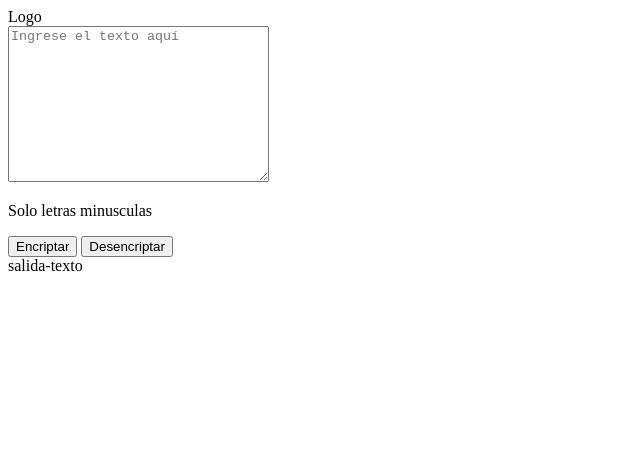
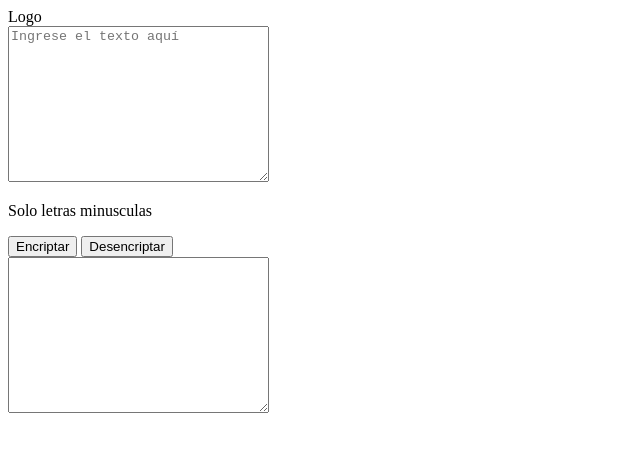
Before and after one commit to israelidl12/challange-encriptador-1, a plain HTML site: page index.html in a window 1280 px wide. Shown: the whole page, without its empty margins (0-640 px from the left). Drawn offline with Linux system fonts and the light colour scheme.

Commit message:
Elementos para la sección de la salida de texto

```diff
--- a/index.html
+++ b/index.html
@@ -12,12 +12,14 @@
     <header>Logo</header>
     <main>
         <section>
-            <textarea name="" id="text-entrada" cols="30" rows="10" placeholder="Ingrese el texto aquí"></textarea>
+            <textarea id="text-entrada" cols="30" rows="10" placeholder="Ingrese el texto aquí"></textarea>
             <p>Solo letras minusculas</p>
             <button class="boton">Encriptar</button>
             <button class="boton">Desencriptar</button>
         </section>
-        <section>salida-texto</section>
+        <section>
+            <textarea id="text-salida" cols="30" rows="10"></textarea>
+        </section>
     </main>
 </body>
 </html>
```
